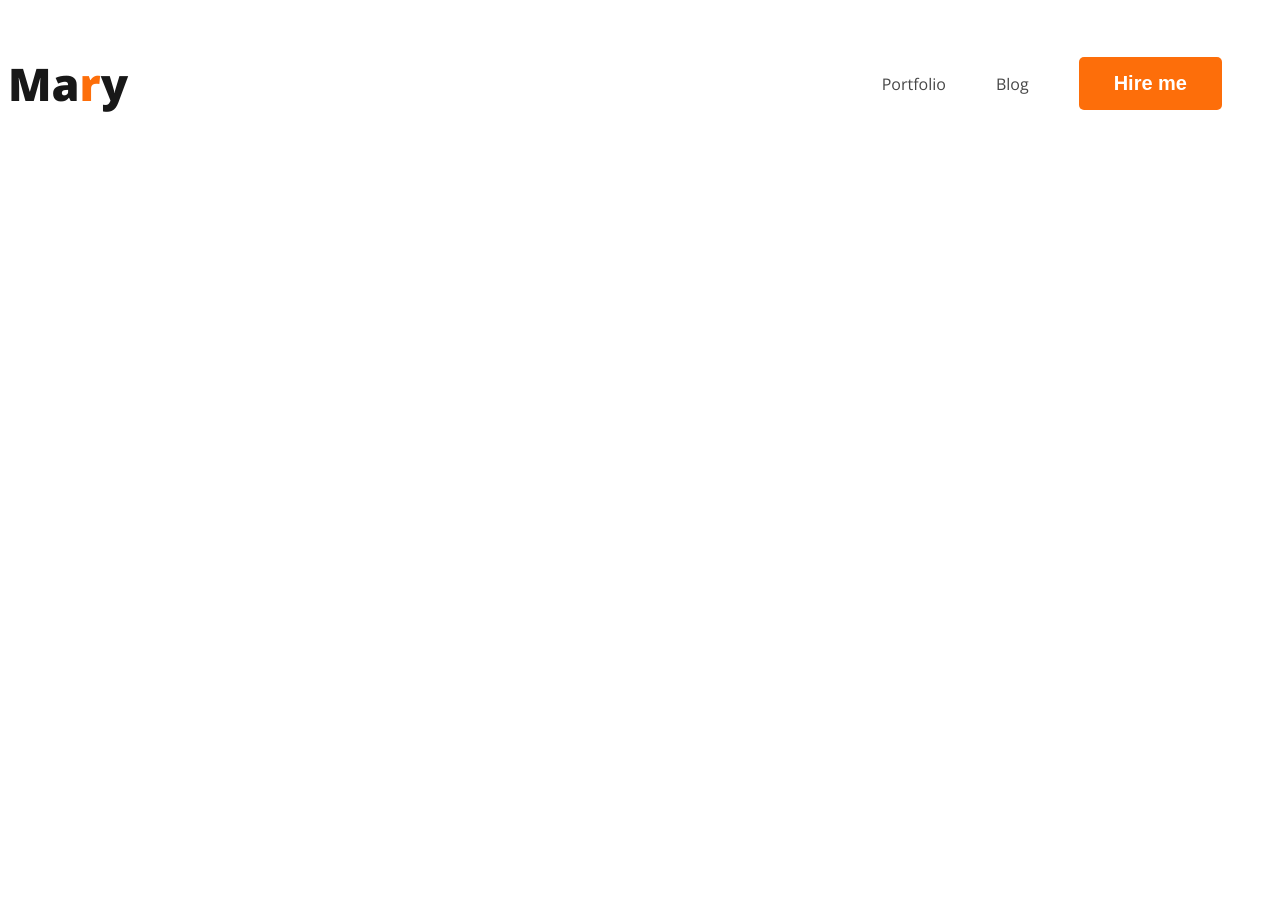
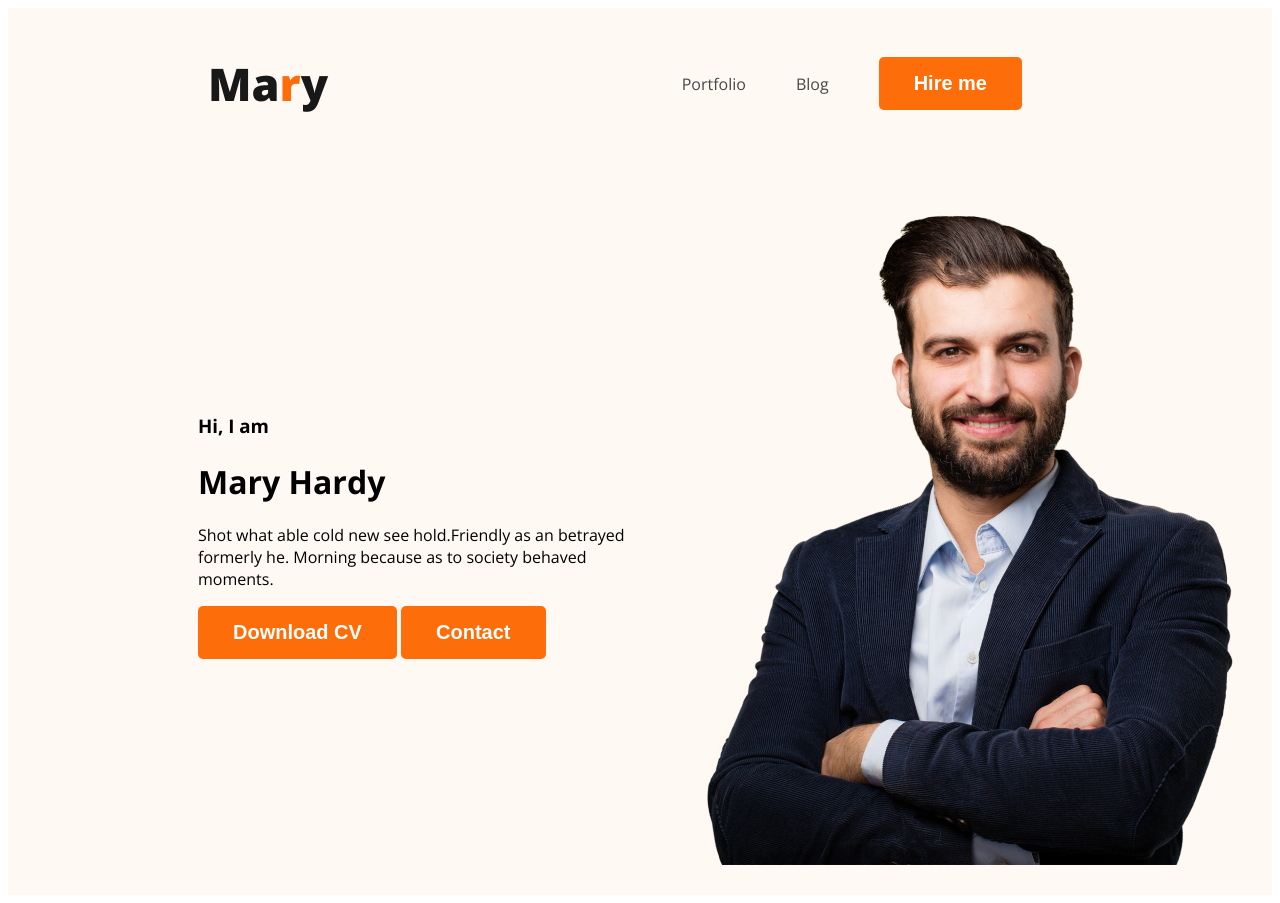
Before and after one commit to ShoroveTajmen/webdeveloper_portfolio, a plain HTML site: page index.html in a window 1280 px wide. Before the commit the page ends 800 px from the top, so only its background shows below. Drawn offline with nearby package versions, Linux system fonts and the light colour scheme.

Commit message:
added banner

```diff
--- a/index.html
+++ b/index.html
@@ -11,7 +11,7 @@
     <link rel="stylesheet" href="styles/portfolio.css">
 </head>
 <body>
-    <header>
+    <header class="header">
         <nav>
             <h3 class="nav-title">Ma<span class="text-primary">r</span>y</h3>
             <ul>
@@ -20,6 +20,16 @@
                 <li><button class="btn-primary">Hire me</button></li>
             </ul>
         </nav>
+        <div class="banner">
+            <dir class="banner-content">
+                <h3 class="banner-greeting">Hi, I am</h3>
+                <h1 class="banner-title">Mary Hardy</h1>
+                <p>Shot what able cold new see hold.Friendly as an betrayed formerly he. Morning because as to society behaved moments.</p>
+                <button class="btn-primary">Download CV</button>
+                <button class="btn-primary">Contact</button>
+            </dir>
+            <img class="profile-pic" src="images/hardy.png" alt="">
+        </div>
     </header>
     <main></main>
     <footer></footer>
--- a/styles/portfolio.css
+++ b/styles/portfolio.css
@@ -1,13 +1,13 @@
 /* common shared style */
-body{
-    font-family: 'Open Sans', sans-serif;
+body {
+  font-family: "Open Sans", sans-serif;
 }
-.text-primary{
-    color: #FD6E0A;
+.text-primary {
+  color: #fd6e0a;
 }
-.btn-primary{
+.btn-primary {
   border-radius: 5px;
-    background: #FD6E0A;
+  background: #fd6e0a;
   border: 0;
   font-size: 20px;
   font-weight: 700;
@@ -16,13 +16,13 @@
 }
 
 /* nav related style */
-nav{
+nav {
   display: flex;
   justify-content: space-between;
   align-items: center;
-
+  margin: 0 200px;
 }
-.nav-title{
+.nav-title {
   color: #181818;
   font-size: 45px;
   font-weight: 800;
@@ -31,11 +31,24 @@
   display: flex;
   align-items: center;
 }
-nav li{
+nav li {
   list-style: none;
   margin-right: 50px;
 }
-nav li a{
+nav li a {
   text-decoration: none;
-    color:#474747;
+  color: #474747;
 }
+/* header related style */
+.header {
+  background-color: #fff8f3;
+}
+.banner {
+  padding: 30px 30px 30px 150px;
+  display: flex;
+  align-items: center;
+}
+.profile-pic {
+  width: 584px;
+  height: 676px;
+}
```
Lines whose indentation alone changed are shown as unchanged.
